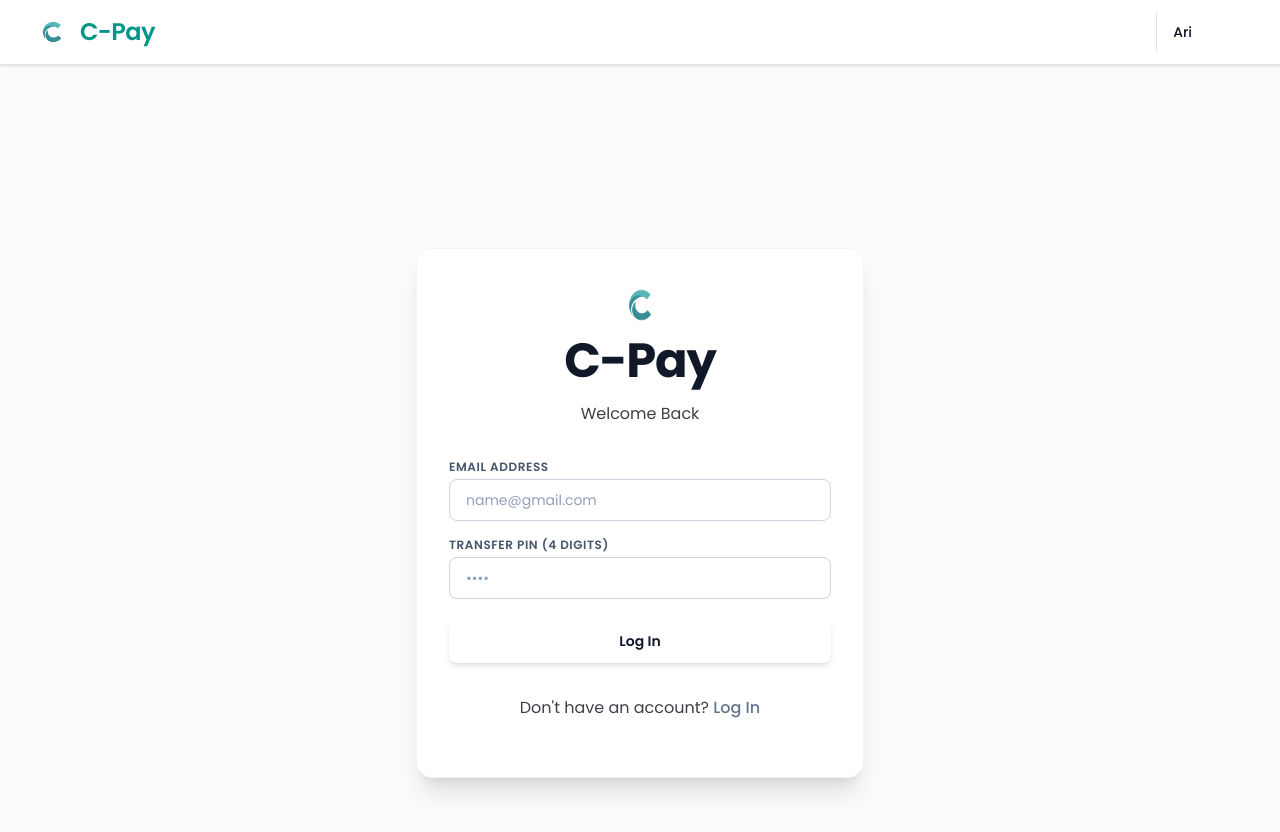
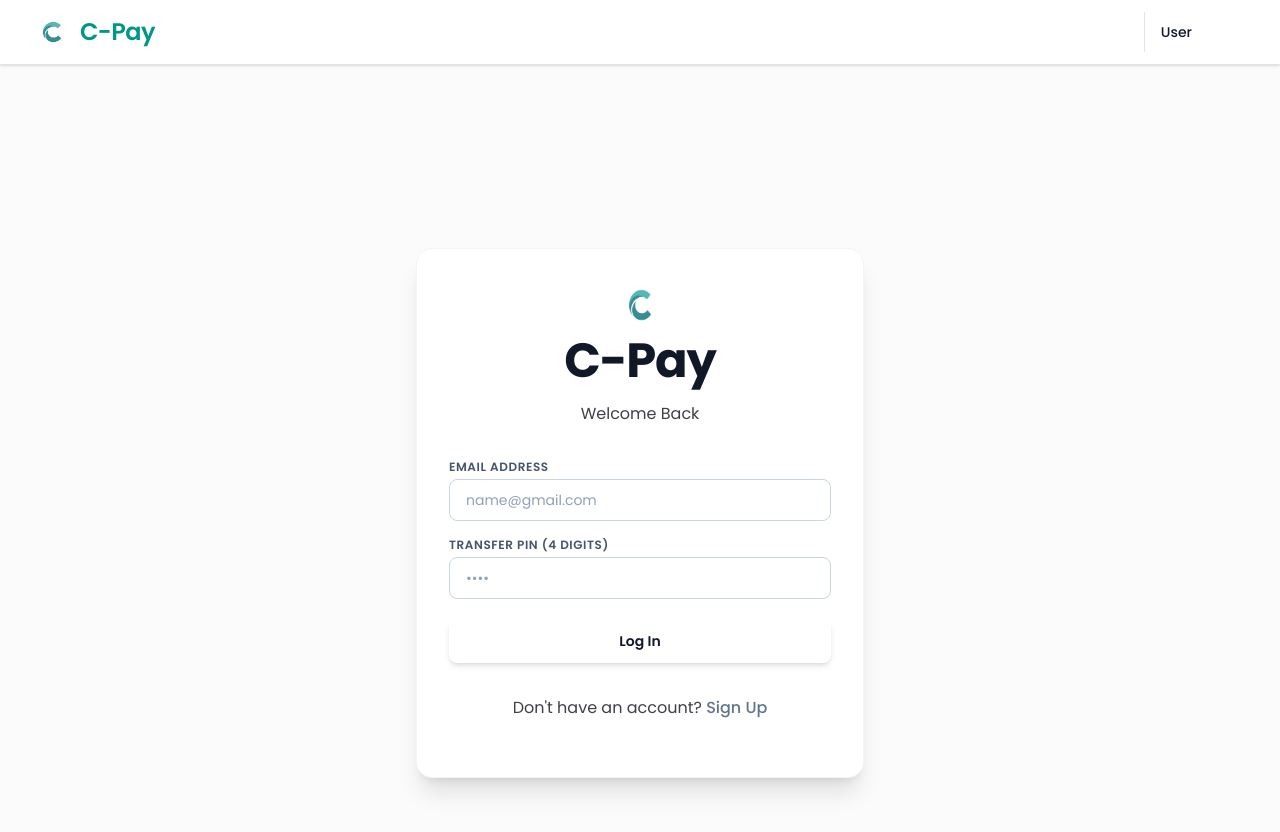
Before and after one commit to ConceptOgomugo/C-pay, a Next.js app: page /login in a window 1280 px wide. Shown: the top 832 px of the page. Built offline with nearby package versions, Linux system fonts and the light colour scheme; no server answers.

Commit message:
Separated Different User Account

```diff
--- a/app/actions/auth.ts
+++ b/app/actions/auth.ts
@@ -70,7 +70,7 @@ export async function Login(formData: FormData) {
 
   const cookieStore = await cookies();
   cookieStore.set({
-    name: "chatty_session",
+    name: "cpay_session",
     value: user.userId,
     httpOnly: true,
     secure: process.env.NODE_ENV === "production",
--- a/app/layout.tsx
+++ b/app/layout.tsx
@@ -2,6 +2,8 @@ import type { Metadata } from "next";
 import { Poppins } from "next/font/google";
 import "./globals.css";
 import Image from 'next/image';
+import { cookies } from "next/headers";
+import { getDatabase } from "@/lib/mongodb";
 
 // Initialize Poppins
 const poppins = Poppins({
@@ -16,11 +18,23 @@ export const metadata: Metadata = {
   description: "A secure, modern virtual wallet by LOGICMIND COMPUTERS.",
 };
 
-export default function RootLayout({
+export default async function RootLayout({
   children,
 }: {
   children: React.ReactNode;
 }) {
+  const cookieStore = await cookies();
+  const userId = cookieStore.get("cpay_session")?.value;
+
+  let username = "User"
+
+  if (userId) {
+    const db = await getDatabase();
+    const user = await db.collection("users").findOne({userId});
+    if (user?.username) {
+      username = user.username.toUpperCase();
+    }
+  }
   return (
     <html lang="en" className={`${poppins.variable} h-full antialiased`}>
       <body className="min-h-full flex flex-col font-sans bg-background text-foreground">
@@ -35,8 +49,8 @@ export default function RootLayout({
 
             {/* Profile Area - Right */}
             <div className="flex items-center gap-4 border-l pl-4 border-zinc-200 dark:border-zinc-800">
-              <span className="text-sm font-medium">Ari</span>
-              <Image src="/svg/profile.svg" alt="Ari's Profile" width="20" height="20" className="h-10 w-10 rounded-full object-cover invert" />
+              <span className="text-sm font-medium">{username}</span>
+              <Image src="/svg/profile.svg" alt="User Profile" width="20" height="20" className="h-10 w-10 rounded-full object-cover invert" />
             </div>
 
           </div>
--- a/app/login/page.tsx
+++ b/app/login/page.tsx
@@ -72,10 +72,10 @@ export default function LogIn() {
         <p className="text-center text-sm text-slate-500 dark:text-slate-400">
           Don&apos;t have an account?{" "}
           <Link
-            href="/Sign Up"
+            href="/signup"
             className="font-medium text-slate-500 hover:underline"
           >
-            Log In
+            Sign Up
           </Link>
         </p>
       </div>
--- a/app/page.tsx
+++ b/app/page.tsx
@@ -1,6 +1,14 @@
+import { cookies } from "next/headers";
 import Image from "next/image";
+import { redirect } from "next/navigation";
 
-export default function Home() {
+export default async function Home() {
+  const cookieStore = await cookies();
+  const session = cookieStore.get("cpay_session");
+
+  if (!session) {
+    redirect("/login")
+  }
   return (
     <main className="max-w-4xl mx-auto space-y-8">
 
```
